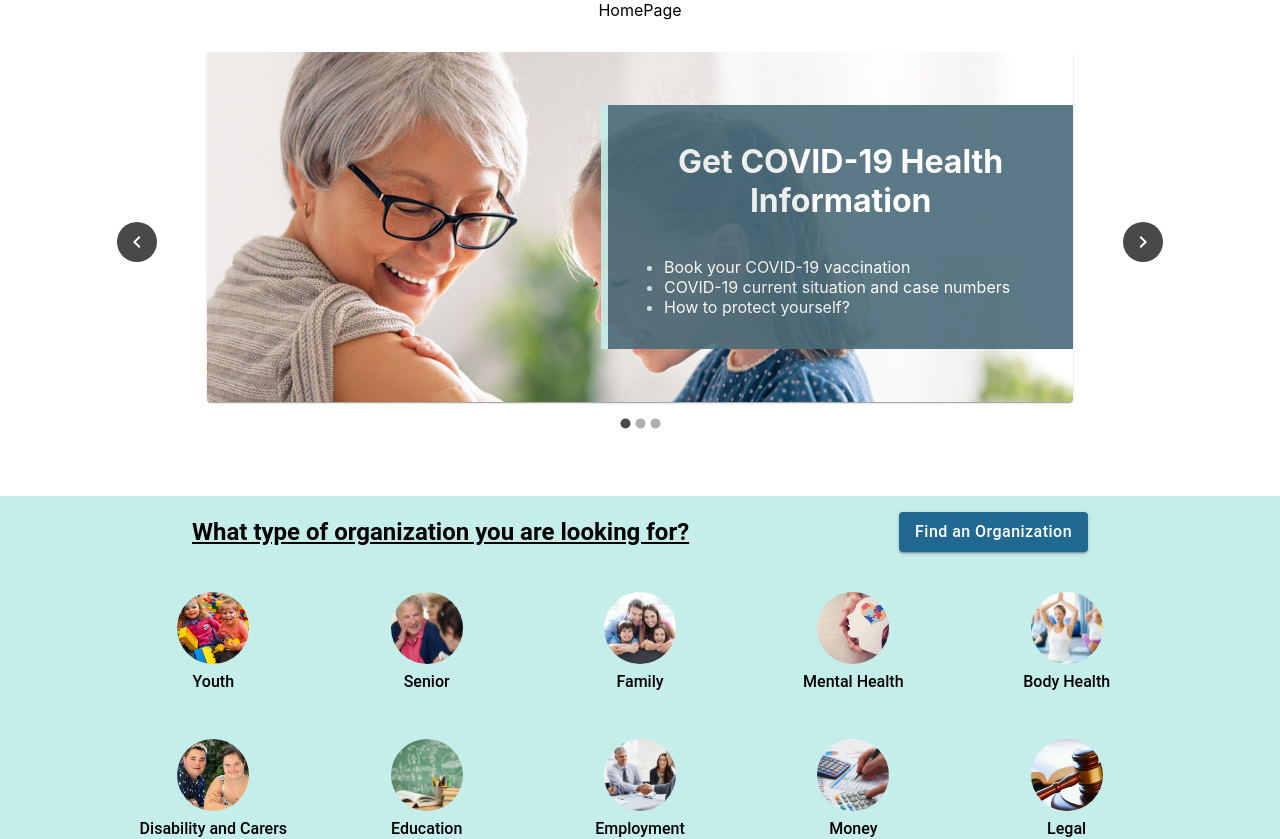
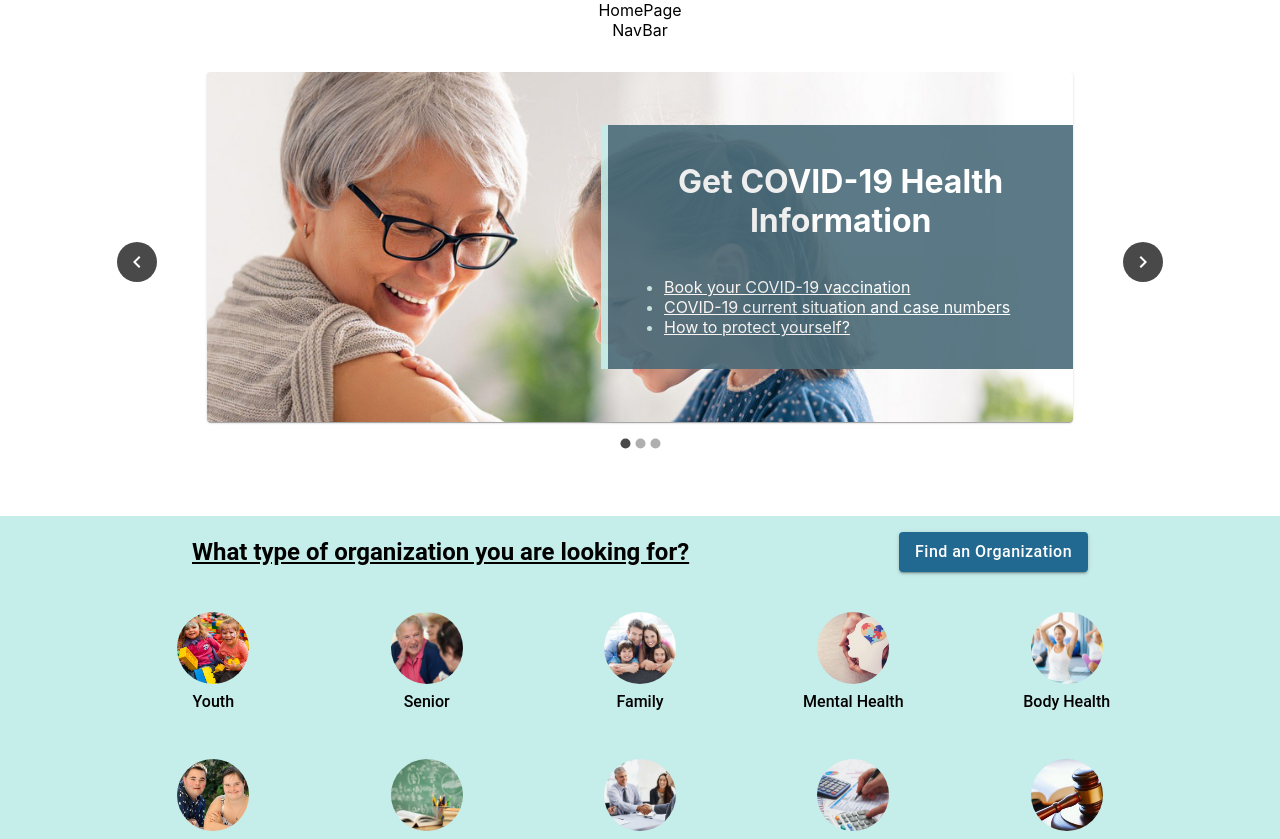
Before and after one commit to sharon-meishi/COMP9323_Group13_WellbeingBridge, a React (Create React App) app in the folder frontend/: page /home in a window 1280 px wide. Shown: the top 839 px of the page. Built offline with nearby package versions, Linux system fonts and the light colour scheme.

Commit message:
confilct resolve

```diff
--- a/frontend/src/components/HomePage/NewsCarousel.js
+++ b/frontend/src/components/HomePage/NewsCarousel.js
@@ -83,6 +83,7 @@ function NewsCarousel() {
                   <Link
                     href='https://covid-vaccine.healthdirect.gov.au/eligibility'
                     color='inherit'
+                    underline='always'
                   >
                     Book your COVID-19 vaccination
                   </Link>
@@ -91,6 +92,7 @@ function NewsCarousel() {
                   <Link
                     href='https://www.health.gov.au/news/health-alerts/novel-coronavirus-2019-ncov-health-alert/coronavirus-covid-19-current-situation-and-case-numbers'
                     color='inherit'
+                    underline='always'
                   >
                     COVID-19 current situation and case numbers
                   </Link>
@@ -99,6 +101,7 @@ function NewsCarousel() {
                   <Link
                     href='https://www.health.gov.au/news/health-alerts/novel-coronavirus-2019-ncov-health-alert/how-to-protect-yourself-and-others-from-coronavirus-covid-19'
                     color='inherit'
+                    underline='always'
                   >
                     How to protect yourself?
                   </Link>
@@ -119,6 +122,7 @@ function NewsCarousel() {
                   <Link
                     href='https://screening.mhanational.org/screening-tools/'
                     color='inherit'
+                    underline='always'
                   >
                     Take a mental health test
                   </Link>
@@ -127,6 +131,7 @@ function NewsCarousel() {
                   <Link
                     href='https://www.beyondblue.org.au/the-facts/anxiety-and-depression-checklist-k10'
                     color='inherit'
+                    underline='always'
                   >
                     Anxiety and depression checklist
                   </Link>
@@ -135,6 +140,7 @@ function NewsCarousel() {
                   <Link
                     href='https://www.healthline.com/health/stress/how-to-relax#takeaway'
                     color='inherit'
+                    underline='always'
                   >
                     How to relax: tips for chiling out
                   </Link>
@@ -156,6 +162,7 @@ function NewsCarousel() {
                   <Link
                     href='https://covid-vaccine.healthdirect.gov.au/eligibility'
                     color='inherit'
+                    underline='always'
                   >
                     Book your COVID-19 vaccination
                   </Link>
@@ -164,6 +171,7 @@ function NewsCarousel() {
                   <Link
                     href='https://www.health.gov.au/news/health-alerts/novel-coronavirus-2019-ncov-health-alert/coronavirus-covid-19-current-situation-and-case-numbers'
                     color='inherit'
+                    underline='always'
                   >
                     COVID-19 current situation and case numbers
                   </Link>
@@ -172,6 +180,7 @@ function NewsCarousel() {
                   <Link
                     href='https://www.health.gov.au/news/health-alerts/novel-coronavirus-2019-ncov-health-alert/how-to-protect-yourself-and-others-from-coronavirus-covid-19'
                     color='inherit'
+                    underline='always'
                   >
                     How to protect yourself?
                   </Link>
--- a/frontend/src/pages/HomePage.js
+++ b/frontend/src/pages/HomePage.js
@@ -2,6 +2,7 @@ import React from 'react';
 import EventCard from '../components/EventCard';
 import NewsCarousel from '../components/HomePage/NewsCarousel'
 import OrganizationAllType from '../components/HomePage/OrganizationAllType'
+import NavBar from "../components/NavBar";
 function HomePage() {
   let mock_eventcard_info = {
     "id": '123',
@@ -14,6 +15,7 @@ function HomePage() {
   return (
     <div>
       HomePage
+      <NavBar/>
       <NewsCarousel />
       <OrganizationAllType/>
       <EventCard info = {mock_eventcard_info}></EventCard>
```
